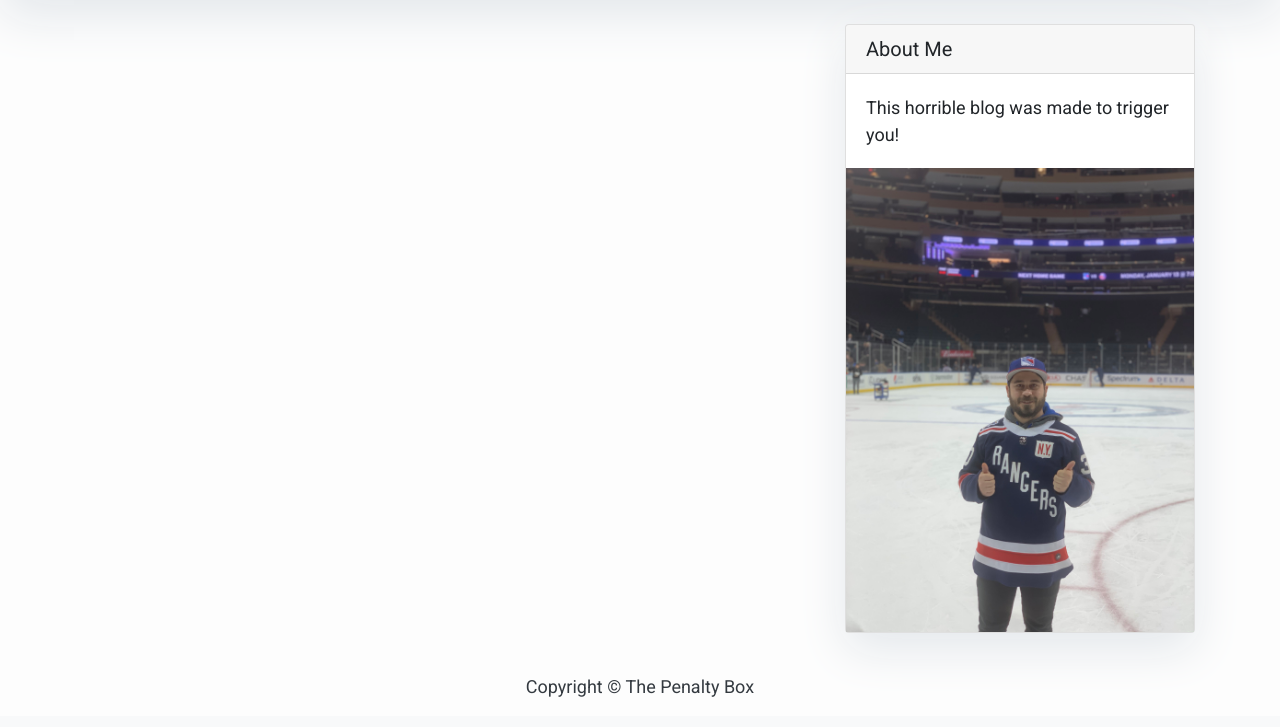
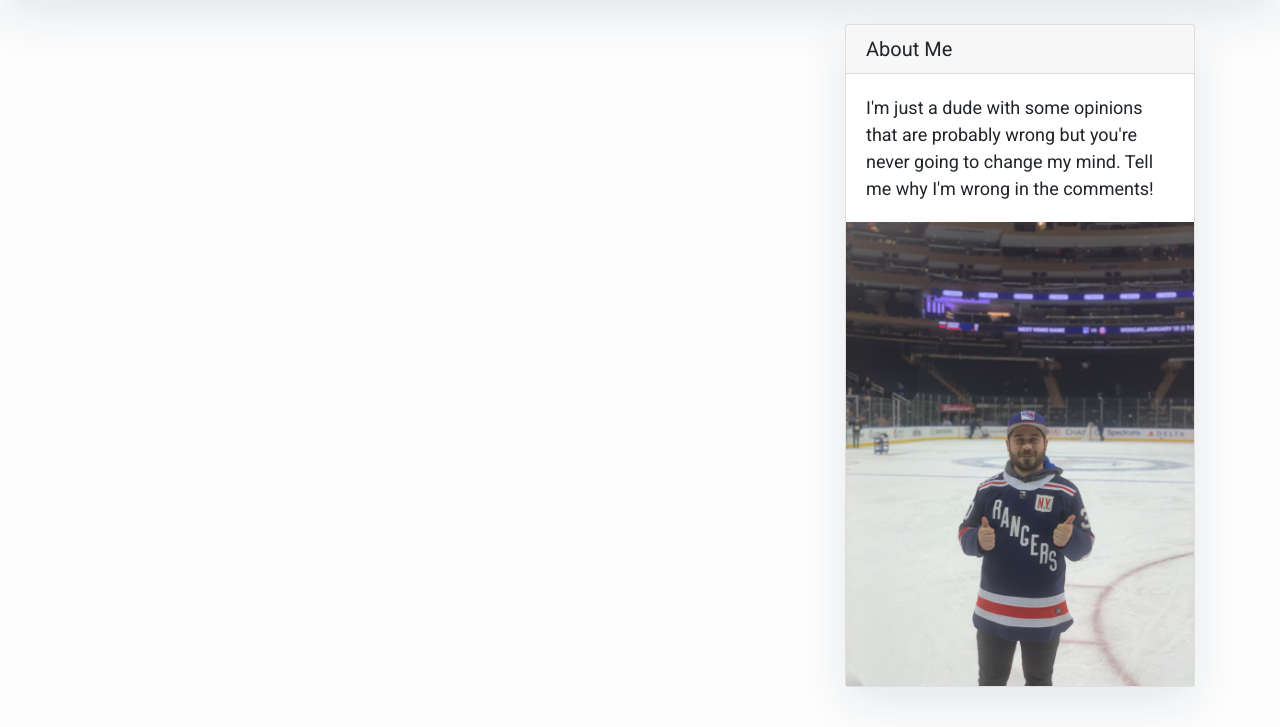
Before and after one commit to michaelbryanstark/penalty-box, a Django app: page / in a window 1280 px wide. Shown: the part 299-1026 px from the top of the page. Before the commit the page ends 996 px from the top, so only its background shows below. Run offline with Django 3.2, Linux system fonts and the light colour scheme; data that the repository does not hold is empty; some libraries are stand-ins or nearby versions.

Commit message:
changed about me

```diff
--- a/main_app/templates/sidebar.html
+++ b/main_app/templates/sidebar.html
@@ -17,7 +17,7 @@
 <div class="card my-4">
         <h5 class="card-header">About Me</h5>
     <div class="card-body">
-        <p class="card-text"> This horrible blog was made to trigger you!</p>
+        <p class="card-text"> I'm just a dude with some opinions that are probably wrong but you're never going to change my mind. Tell me why I'm wrong in the comments!</p>
     </div>
     <img class="me" src="{% static 'images/IMG_1249.jpg' %}" alt="My image">
 </div>
```
